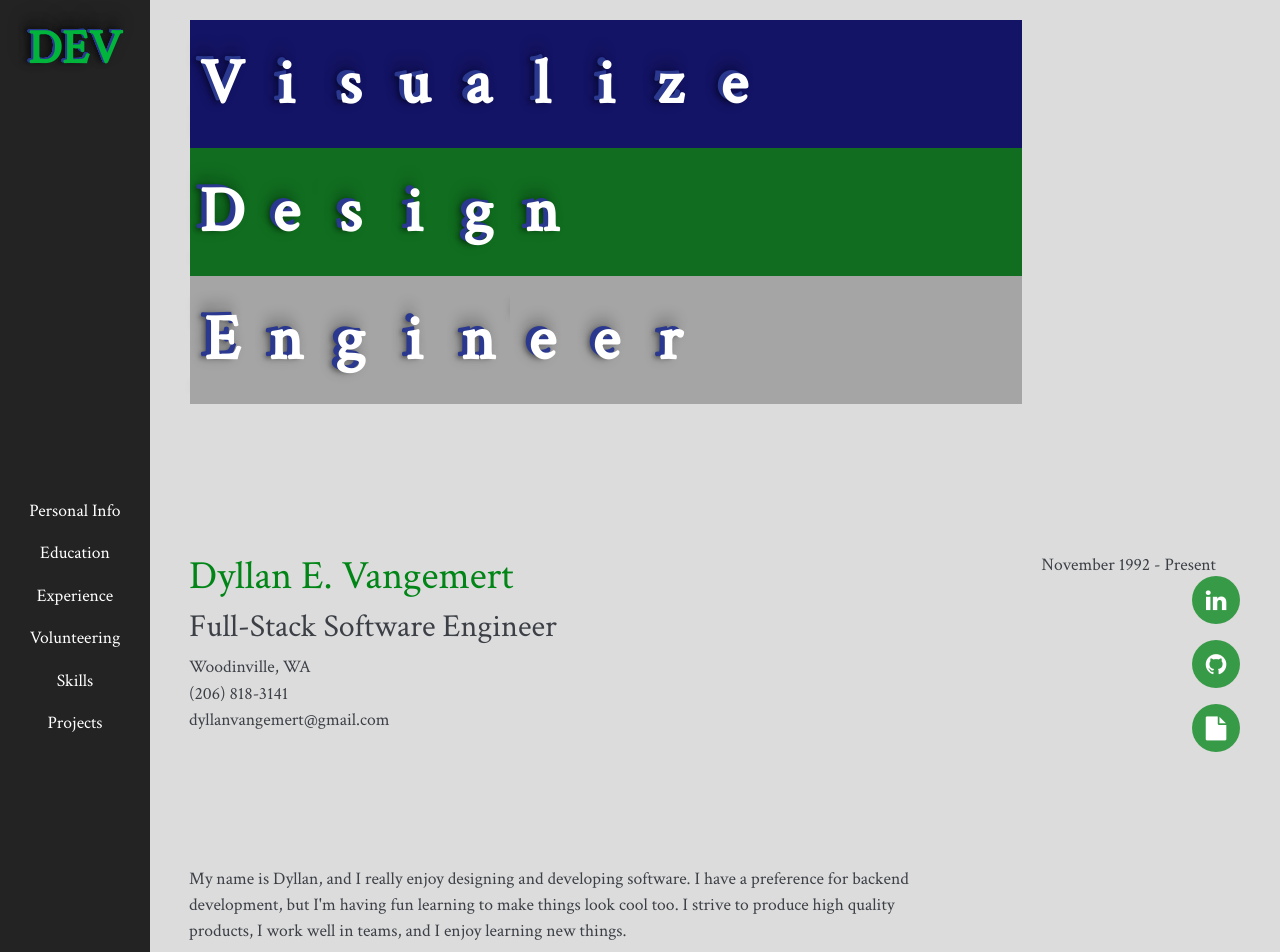
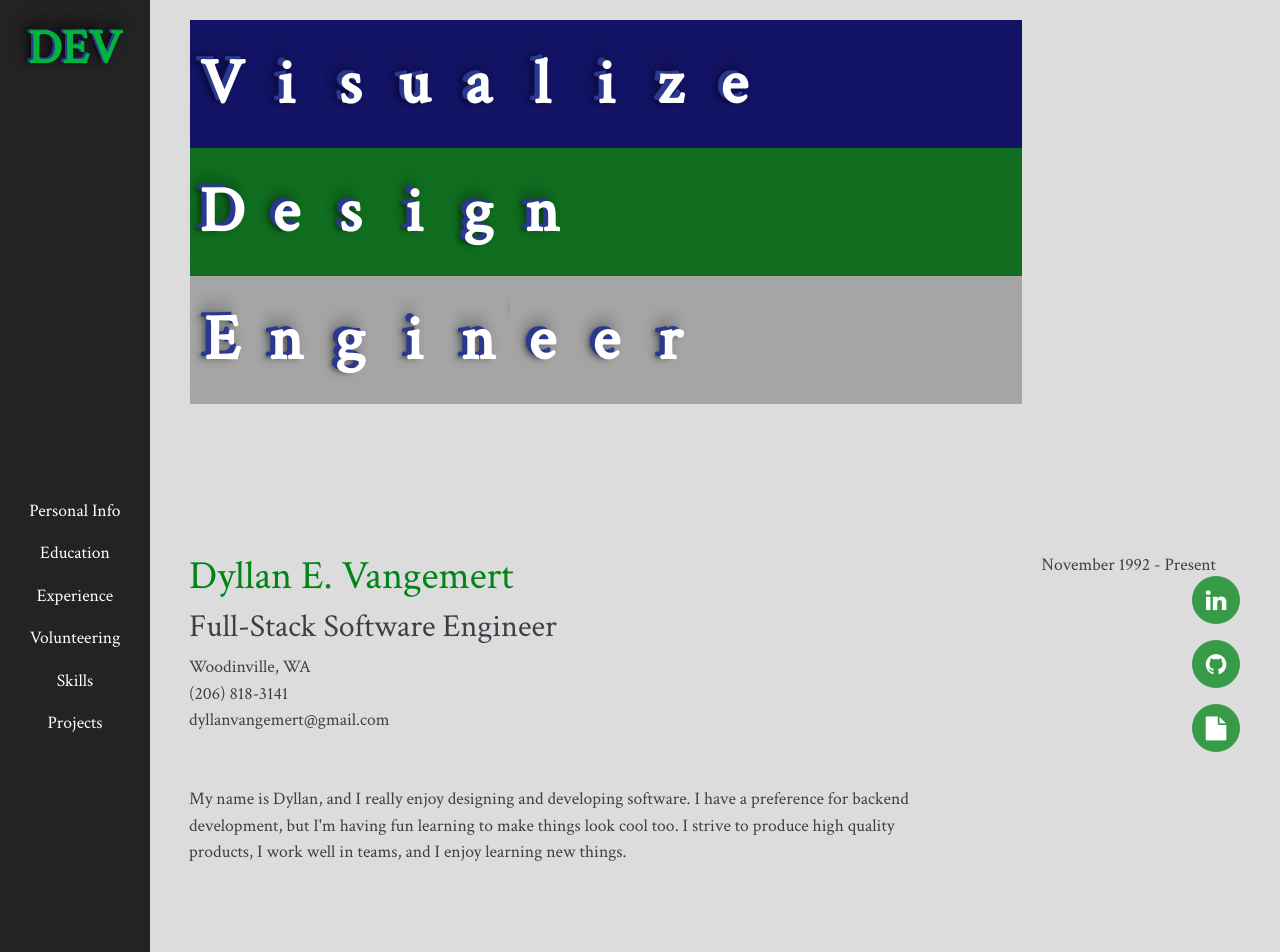
Before and after one commit to dyllanv/my-app, a React (Create React App) app: page / in a window 1280 px wide. Shown: the top 952 px of the page. Built offline with nearby package versions, Linux system fonts and the light colour scheme.

Commit message:
fixed margin in about

```diff
--- a/src/components/about.js
+++ b/src/components/about.js
@@ -6,13 +6,14 @@ const About = () => {
             <span class="anchor" id="about"></span>
             <section data-aos="zoom-in-up" data-aos-duration="1000">
                     <div class="resume">
-                            <div class="left-align-resume">
+                        <div class="left-align-resume">
                             <h1>Dyllan E. Vangemert</h1>
                             <h2>Full-Stack Software Engineer</h2>
                             <div>Woodinville, WA</div>
                             <div>(206) 818-3141</div>
                             <a class="link" href="mailto:dyllanvangemert@gmail.com">dyllanvangemert@gmail.com</a>
-                            <div class="padding"></div>
+                            <br></br>
+                            <br></br>
                             <p>
                                 My name is Dyllan, and I really enjoy designing and developing software.
                                 I have a preference for backend development, but I'm having fun learning
--- a/src/index.css
+++ b/src/index.css
@@ -14,6 +14,8 @@ section, .link {
   text-align: left;
   font-size: 1.1rem;
   color: #3c4046;
+}
+section {
   margin-bottom: 100px;
 }
 
```
